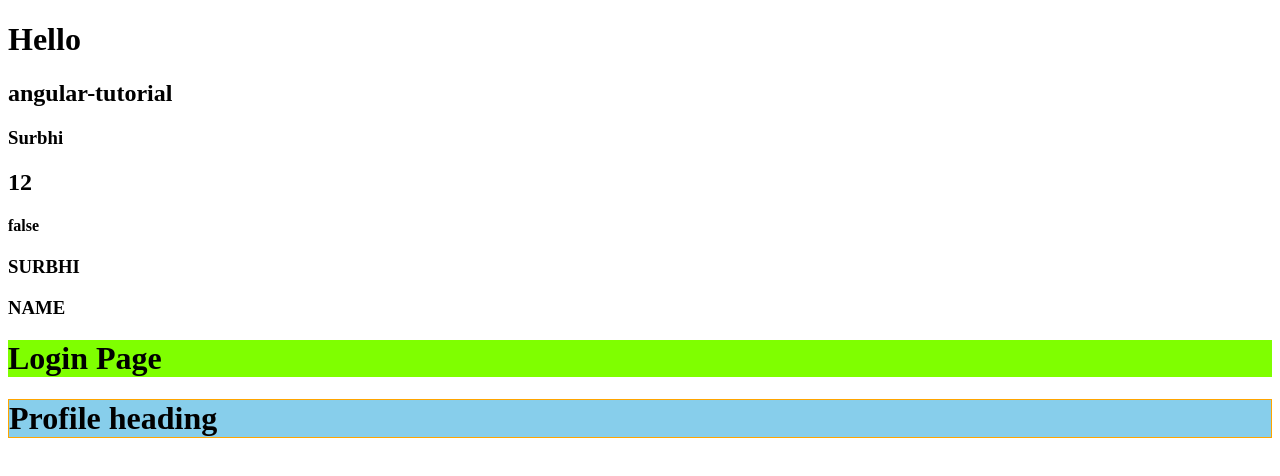
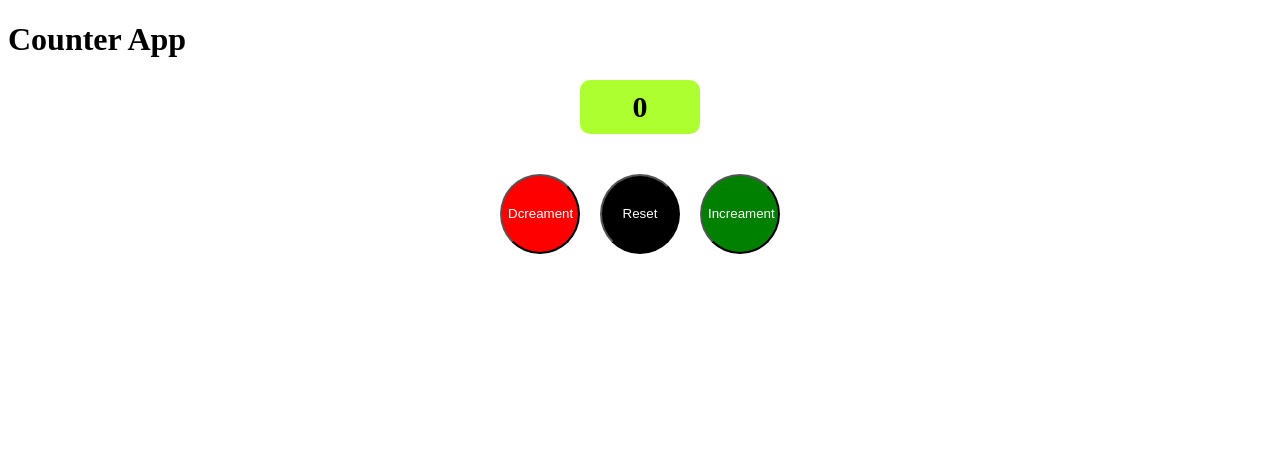
Before and after one commit to Angular19Tutorial/angular-tut, an Angular app: page / in a window 1280 px wide. Shown: the top 476 px of the page. Built offline with nearby package versions, Linux system fonts and the light colour scheme.

Commit message:
Counter App

```diff
--- a/src/app/app.component.html
+++ b/src/app/app.component.html
@@ -1,9 +1,9 @@
-<h1>Hello</h1>
-<h2>{{ title }}</h2>
-<h3>{{ name }}</h3>
-<h2>{{ x + y }}</h2>
-<h4>{{ x == y }}</h4>
-<h3>{{ name.toUpperCase() }}</h3>
-<h3>{{ "name".toUpperCase() }}</h3>
-<app-login></app-login>
-<app-profile></app-profile>
+<h1>Counter App</h1>
+<div style="text-align: center;">
+  <h2 class="count">{{count}} </h2>
+  <div>
+    <button (click)="handleCounter('minus')" class="btn bg-red">Dcreament</button>
+    <button (click)="handleCounter('reset')" class="btn bg-black">Reset</button>
+    <button (click)="handleCounter('plus')" class="btn bg-green">Increament</button>
+  </div>
+</div>
--- a/src/app/app.component.scss
+++ b/src/app/app.component.scss
@@ -0,0 +1,31 @@
+.btn {
+  width: 80px;
+  height: 80px;
+  margin: 10px;
+  border-radius: 50px;
+  color: #fff;
+  cursor: pointer;
+  border: 3px solid 000
+  ;
+}
+.bg-red {
+  background-color: red;
+}
+.bg-black {
+  background-color: black;
+}
+.bg-green {
+  background-color: green;
+}
+.btn:hover {
+  border: #fff;
+}
+.count{
+    width: 100px;
+    background-color: greenyellow;
+    font-size: 30px;
+    padding: 10px;
+    border-radius: 10px;
+    margin: auto;
+    margin-bottom: 30px;
+}
--- a/src/app/app.component.ts
+++ b/src/app/app.component.ts
@@ -1,17 +1,33 @@
 import { Component } from '@angular/core';
 import { RouterOutlet } from '@angular/router';
-import { LoginComponent } from './login/login.component';
-import { ProfileComponent } from './profile/profile.component';
 
 @Component({
   selector: 'app-root',
-  imports: [LoginComponent, ProfileComponent],
+  imports: [],
   templateUrl: './app.component.html',
   styleUrl: './app.component.scss',
 })
 export class AppComponent {
-  title = 'angular-tutorial';
-  name = 'Surbhi';
-  x = 5;
-  y = 7;
+ count=0
+ /*handleIncrement(){
+  this.count=this.count+1
+ }
+ handleDecrement(){
+  this.count=this.count-1
+ }
+ reset(){
+  this.count=0
+ }
+*/
+ handleCounter(val:string){
+if (val=='minus'){
+  this.count=this.count-1
 }
+else if (val=='plus'){
+  this.count=this.count+1
+}
+else{
+  this.count=0
+}
+ }
+}
--- a/src/app/login/login.component.html
+++ /dev/null
@@ -1 +0,0 @@
-<h1 style="background-color: chartreuse">Login Page</h1>
--- a/src/app/profile/profile.component.html
+++ /dev/null
@@ -1 +0,0 @@
-<h1>Profile heading</h1>
--- a/src/app/profile/profile.component.scss
+++ /dev/null
@@ -1,4 +0,0 @@
-h1 {
-  border: 1px solid orange;
-  background-color: skyblue;
-}
```
Also changed, not shown: src/app/login/login.component.ts (deleted, +0 -11 lines), src/app/profile/profile.component.ts (deleted, +0 -10 lines), src/app/login/login.component.scss (deleted), 1 other file (tests, documents, lock files or other folders).
